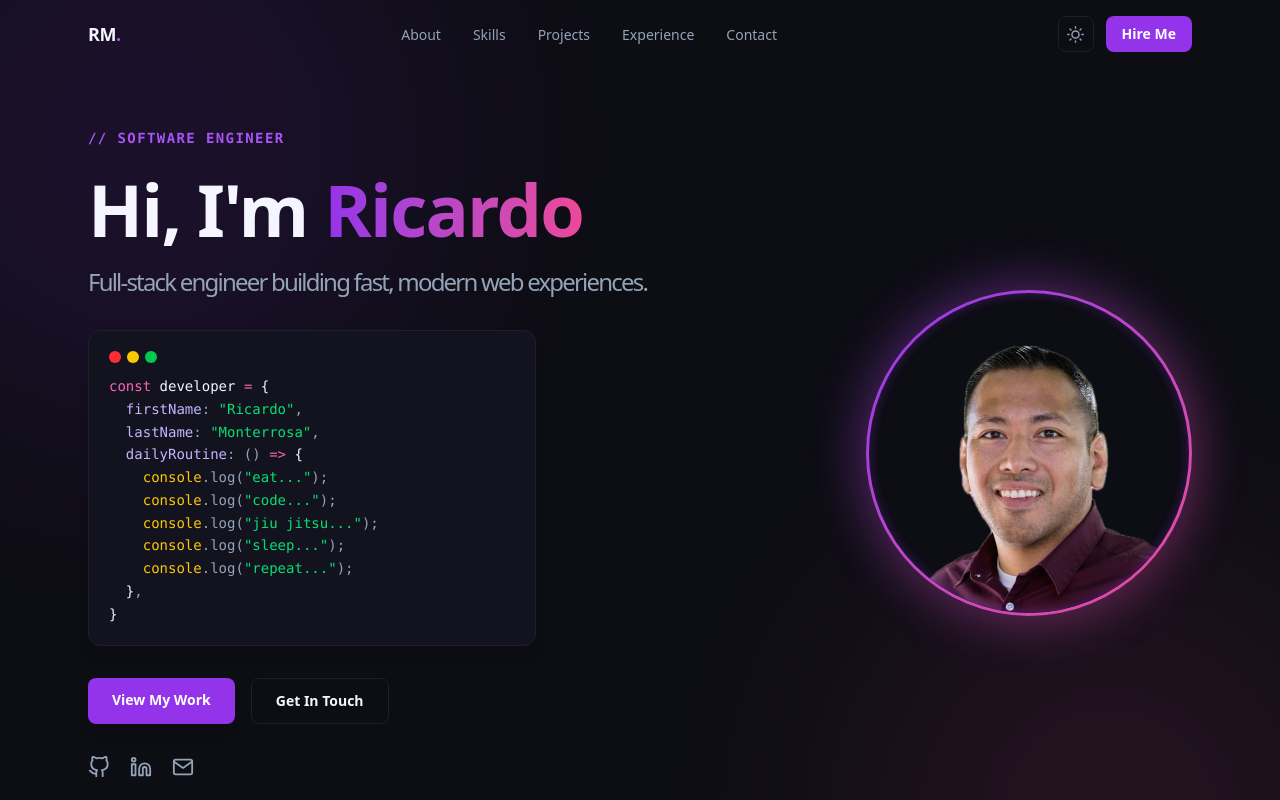
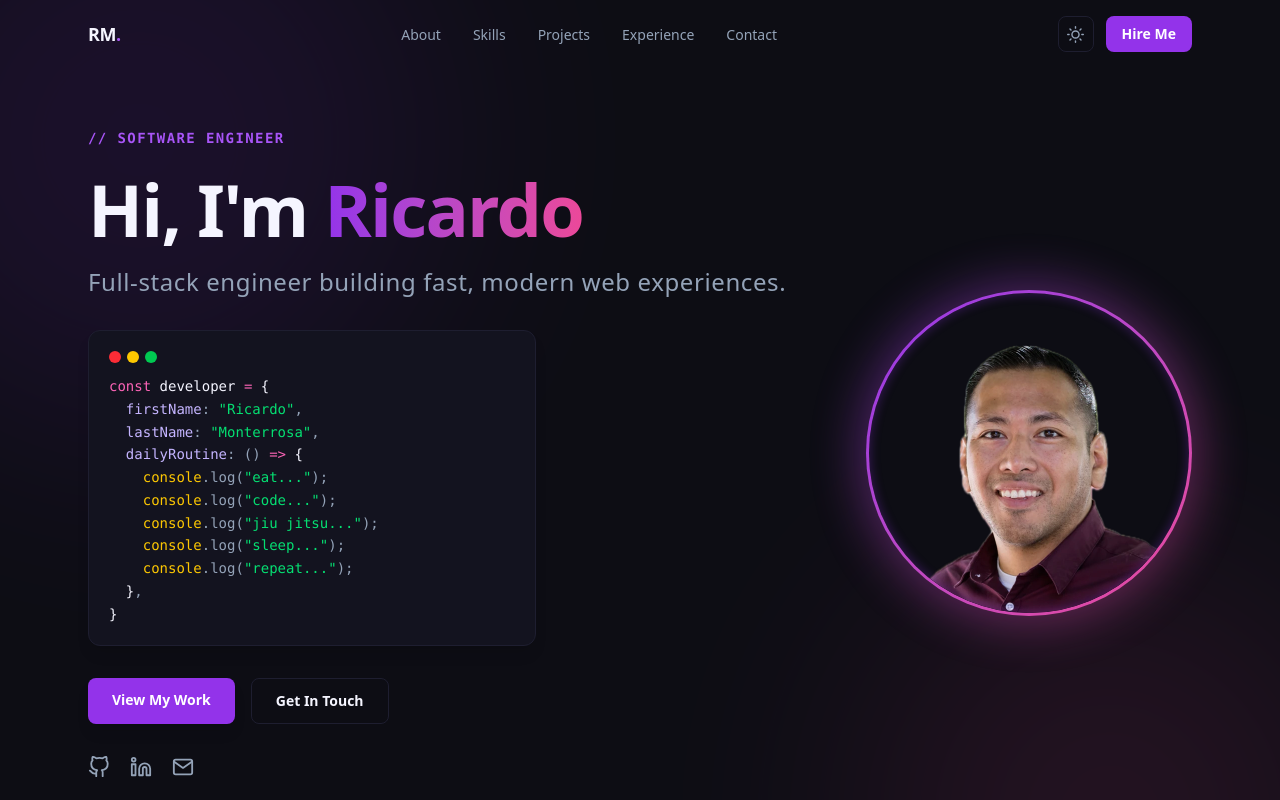
Before and after one commit to ricky-antonio/rickycodes-portfolio, a Next.js app: page / in a window 1280 px wide. Shown: the top 800 px of the page. Built offline with nearby package versions, Linux system fonts and the light colour scheme.

Commit message:
Widen tagline letter-spacing for readability
The Hero tagline sits inside the <h1>, so it inherited tracking-tight
(-0.025em) and read cramped. Override with tracking-wide on the span.

```diff
--- a/src/components/sections/Hero.tsx
+++ b/src/components/sections/Hero.tsx
@@ -33,7 +33,7 @@ export function Hero() {
               <span className="bg-gradient-to-r from-accent to-accent-2 bg-clip-text text-transparent">
                 Ricardo
               </span>
-              <span className="mt-3 block text-xl font-medium text-muted sm:text-2xl">
+              <span className="mt-3 block text-xl font-medium tracking-wide text-muted sm:text-2xl">
                 {personal.tagline}
               </span>
             </h1>
```
